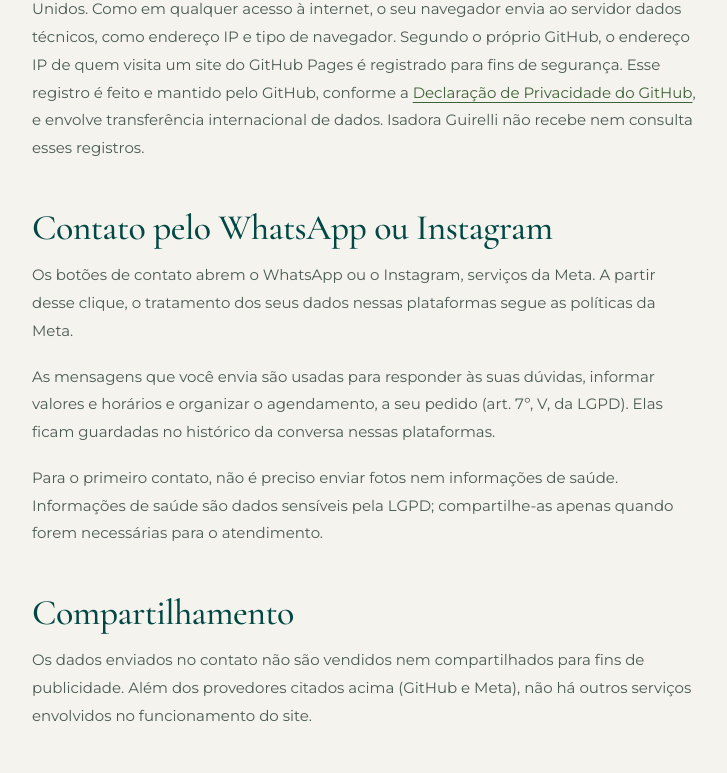
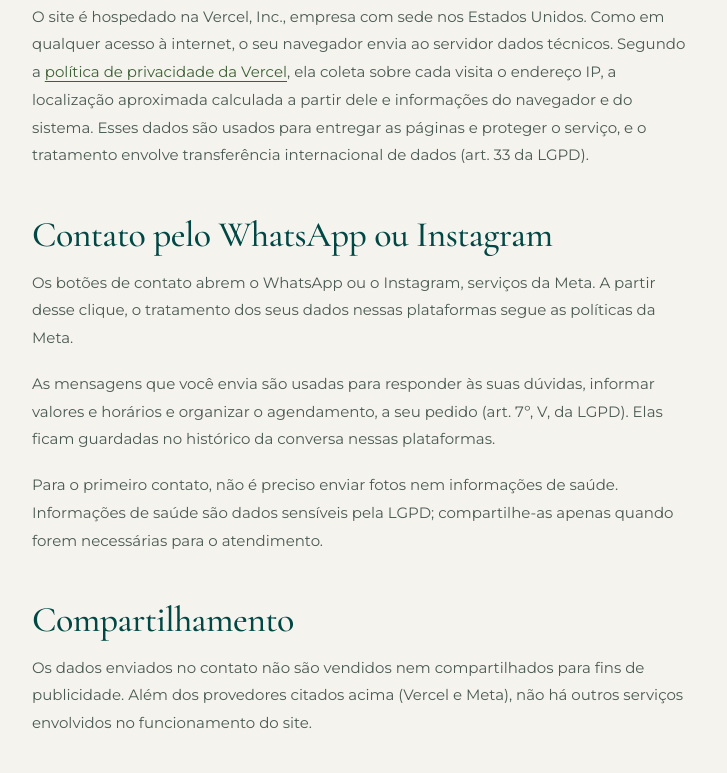
Before and after one commit to Lguirelli/landing-page-isa, a plain HTML site: page privacidade.html in a window 1280 px wide. Shown: the part 729-1502 px from the top of the page, without its empty margins (20-747 px from the left). Drawn offline with Linux system fonts and the light colour scheme.

Commit message:
Prepara o site para a Vercel com domínio próprio
- Move a Content-Security-Policy do <meta> para cabeçalhos no
  vercel.json, junto com HSTS, nosniff, X-Frame-Options/frame-ancestors,
  Referrer-Policy, Permissions-Policy e cache dos assets
- Sem a CSP no HTML, as páginas também abrem com estilo fora do servidor
- Política de privacidade descreve a Vercel como hospedagem, conforme a
  política de privacidade dela, e ganha o rótulo usado nas outras páginas

Co-Authored-By: Claude Opus 5.5 <noreply@anthropic.com>

```diff
--- a/privacidade.html
+++ b/privacidade.html
@@ -6,7 +6,6 @@
 <meta content="#014744" name="theme-color"/>
 <meta content="Como o site de Isadora Guirelli trata dados pessoais: sem cookies, sem rastreamento e com contato pelo WhatsApp ou Instagram." name="description"/>
 <title>Política de privacidade | Isadora Guirelli</title>
-<meta http-equiv="Content-Security-Policy" content="default-src 'none'; script-src 'self'; style-src 'self'; img-src 'self'; font-src 'self'; connect-src 'none'; base-uri 'none'; form-action 'none'; object-src 'none'; upgrade-insecure-requests"/>
 <meta name="referrer" content="no-referrer"/>
 <link as="font" crossorigin="" href="assets/fonts/montserrat-latin.woff2" rel="preload" type="font/woff2"/>
 <link as="font" crossorigin="" href="assets/fonts/cormorant-garamond-latin.woff2" rel="preload" type="font/woff2"/>
@@ -53,6 +52,7 @@
 <main class="wrap" id="conteudo" tabindex="-1"><nav aria-label="Localização na página" class="breadcrumb"><a href="index.html">Início</a><span aria-hidden="true">/</span><span aria-current="page">Privacidade</span></nav>
 <!-- PENDENTE (responsável): confirmar os dados de identificação do controlador (nome completo ou razão social e CPF/CNPJ) e, se houver, um e-mail dedicado a privacidade. Não foram informados e não constam do site. -->
 <article class="legal">
+<span class="eyebrow">ISADORA GUIRELLI · TRICOLOGIA</span>
 <h1>Política de privacidade</h1>
 <p class="legal-updated">Atualizada em 18 de novembro de 2026.</p>
 <p>Esta política explica quais dados pessoais são tratados quando você visita este site ou entra em contato com Isadora Guirelli, tricologista em Serra Negra, SP, responsável pelo site.</p>
@@ -61,7 +61,8 @@
 <p>O site não tem formulários, cadastro ou área de login. Não usa cookies, armazenamento local do navegador, ferramentas de análise de audiência, pixels de publicidade nem scripts de terceiros. As fontes e imagens são carregadas do próprio site.</p>
 
 <h2>Hospedagem</h2>
-<p>O site é hospedado no GitHub Pages, serviço do GitHub, Inc., com servidores nos Estados Unidos. Como em qualquer acesso à internet, o seu navegador envia ao servidor dados técnicos, como endereço IP e tipo de navegador. Segundo o próprio GitHub, o endereço IP de quem visita um site do GitHub Pages é registrado para fins de segurança. Esse registro é feito e mantido pelo GitHub, conforme a <a href="https://docs.github.com/pt/site-policy/privacy-policies/github-general-privacy-statement" rel="noopener noreferrer" target="_blank">Declaração de Privacidade do GitHub<span class="sr-only"> (abre em nova aba)</span></a>, e envolve transferência internacional de dados. Isadora Guirelli não recebe nem consulta esses registros.</p>
+<p>O site é hospedado na Vercel, Inc., empresa com sede nos Estados Unidos. Como em qualquer acesso à internet, o seu navegador envia ao servidor dados técnicos. Segundo a <a href="https://vercel.com/legal/privacy-policy" rel="noopener noreferrer" target="_blank">política de privacidade da Vercel<span class="sr-only"> (abre em nova aba)</span></a>, ela coleta sobre cada visita o endereço IP, a localização aproximada calculada a partir dele e informações do navegador e do sistema. Esses dados são usados para entregar as páginas e proteger o serviço, e o tratamento envolve transferência internacional de dados (art. 33 da LGPD).</p>
+<!-- PENDENTE (responsável): confirmar que os registros de acesso do painel da Vercel não serão usados para identificar visitantes, e não ativar Vercel Analytics ou Speed Insights sem atualizar esta política. -->
 
 <h2>Contato pelo WhatsApp ou Instagram</h2>
 <p>Os botões de contato abrem o WhatsApp ou o Instagram, serviços da Meta. A partir desse clique, o tratamento dos seus dados nessas plataformas segue as políticas da Meta.</p>
@@ -70,7 +71,7 @@
 <p>Para o primeiro contato, não é preciso enviar fotos nem informações de saúde. Informações de saúde são dados sensíveis pela LGPD; compartilhe-as apenas quando forem necessárias para o atendimento.</p>
 
 <h2>Compartilhamento</h2>
-<p>Os dados enviados no contato não são vendidos nem compartilhados para fins de publicidade. Além dos provedores citados acima (GitHub e Meta), não há outros serviços envolvidos no funcionamento do site.</p>
+<p>Os dados enviados no contato não são vendidos nem compartilhados para fins de publicidade. Além dos provedores citados acima (Vercel e Meta), não há outros serviços envolvidos no funcionamento do site.</p>
 
 <h2>Segurança</h2>
 <p>O site é servido apenas por conexão criptografada (HTTPS) e não carrega código de terceiros. Nenhum sistema é totalmente imune a falhas, mas essas medidas reduzem a exposição dos seus dados.</p>
```
Also changed, not shown: 404.html (+0 -1 lines), abordagem.html (+0 -1 lines), contato.html (+0 -1 lines), cuidados.html (+0 -1 lines), index.html (+0 -1 lines), sinais.html (+0 -1 lines), sobre.html (+0 -1 lines), vercel.json (added).
